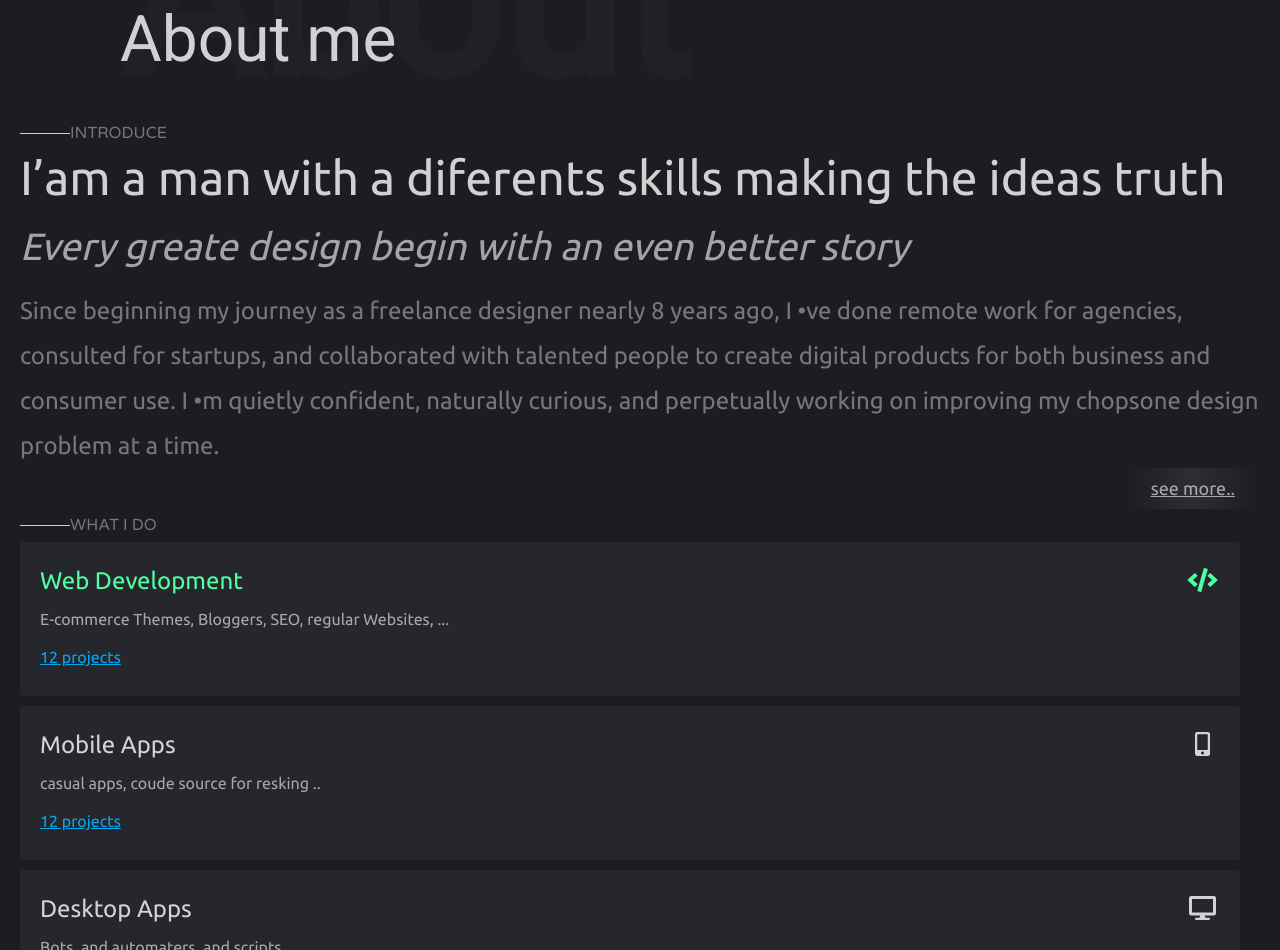
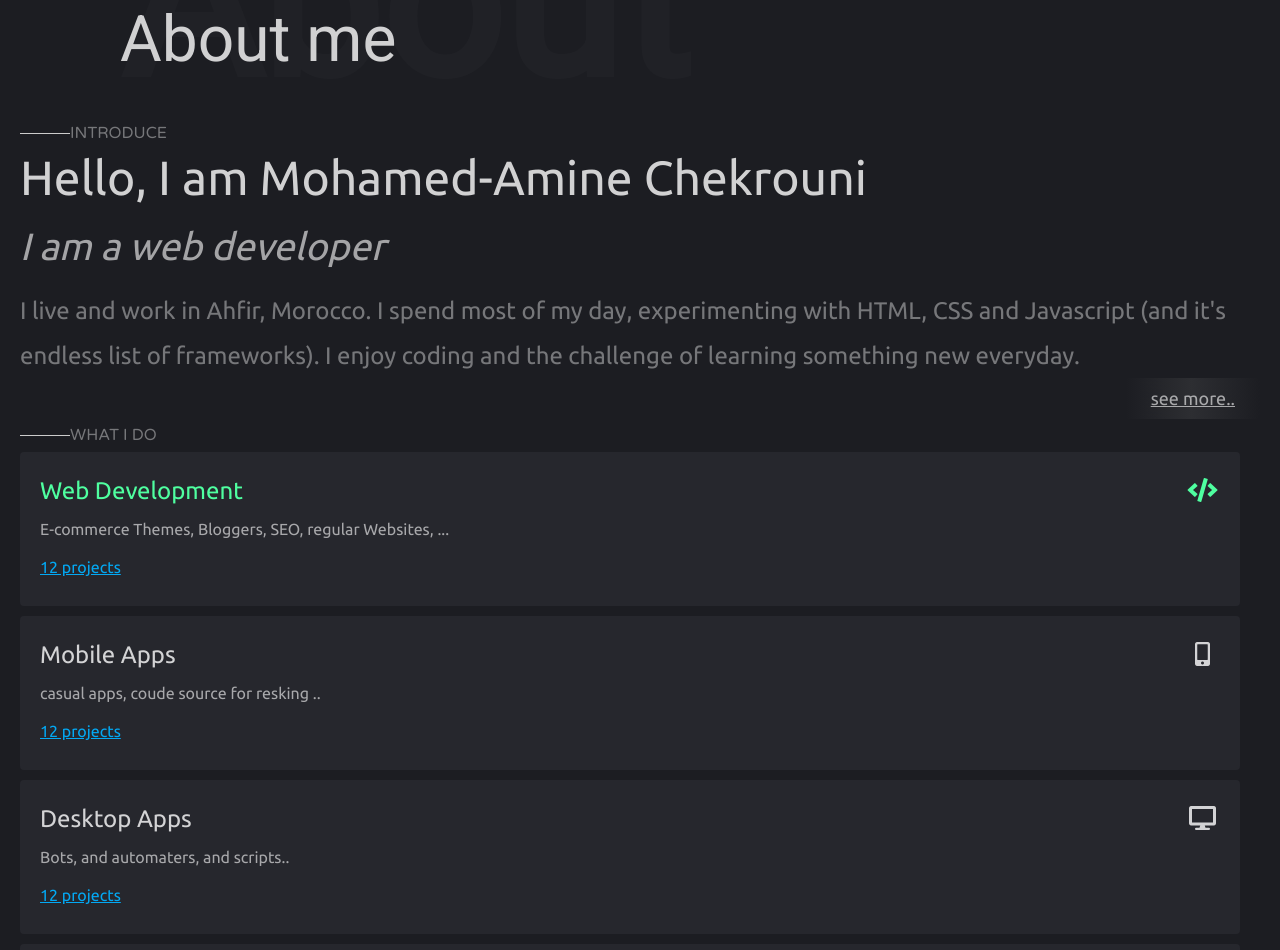
Before and after one commit to MedAmineCk/medamineck.github.io, a website built with Parcel: page index.html in a window 1280 px wide. Shown: the part 897-1847 px from the top of the page. Built offline with nearby package versions, Linux system fonts and the light colour scheme.

Commit message:
change description

```diff
--- a/index.html
+++ b/index.html
@@ -199,21 +199,14 @@
               <hr><span class="label">INTRODUCE</span>
             </div>
             <div class="title">
-              I’am a man with a diferents
-              skills making the ideas truth
+              Hello, I am Mohamed-Amine Chekrouni
             </div>
             <div class="min_title">
-              Every greate design begin with an
-              even better story
+              I am a web developer
             </div>
-            <p>
-              Since beginning my journey as a freelance designer
-              nearly 8 years ago, I •ve done remote work for agencies,
-              consulted for startups, and collaborated with talented
-              people to create digital products for both business and
-              consumer use. I •m quietly confident, naturally curious,
-              and perpetually working on improving my chopsone
-              design problem at a time.
+            <p>I live and work in Ahfir, Morocco. I spend most of my day, experimenting with HTML, CSS and Javascript
+              (and it's endless list of frameworks). I enjoy coding and the challenge of learning something new
+              everyday.
             </p>
             <button>see more..</button>
           </section>
```
